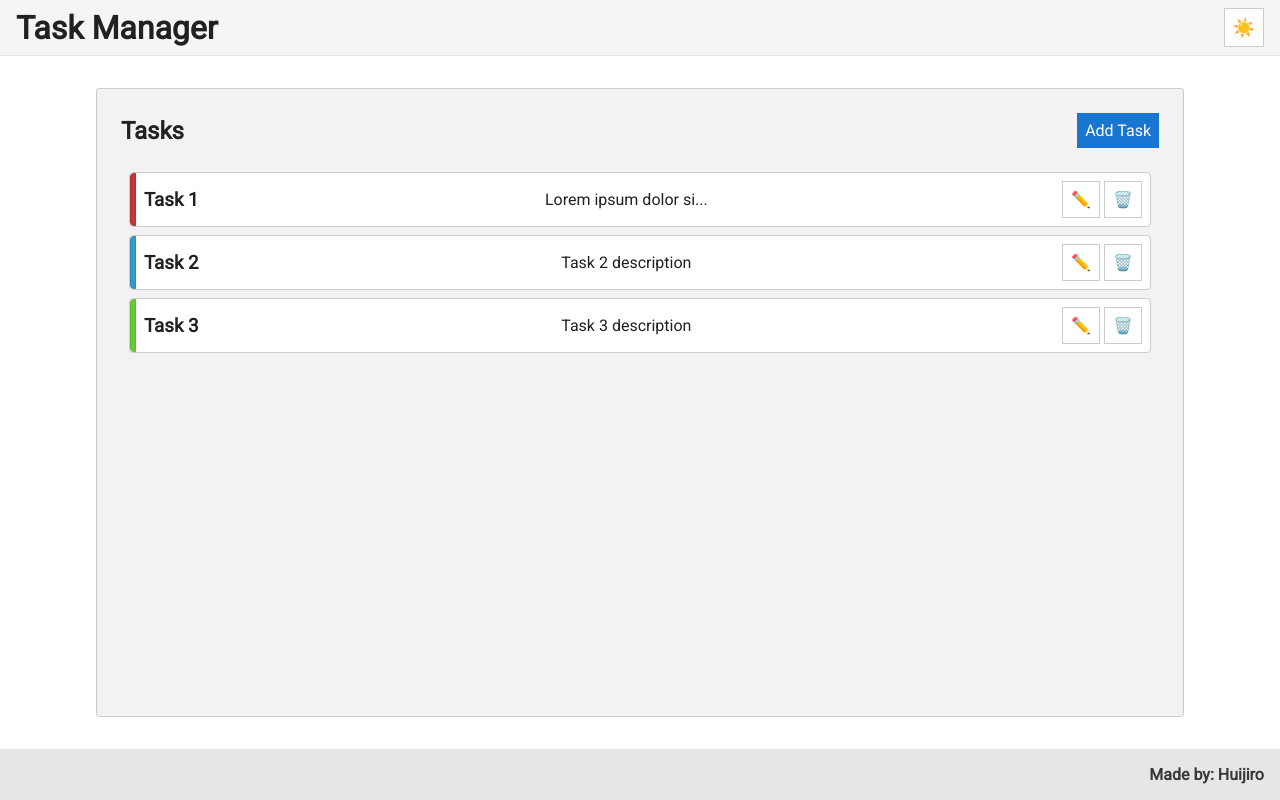
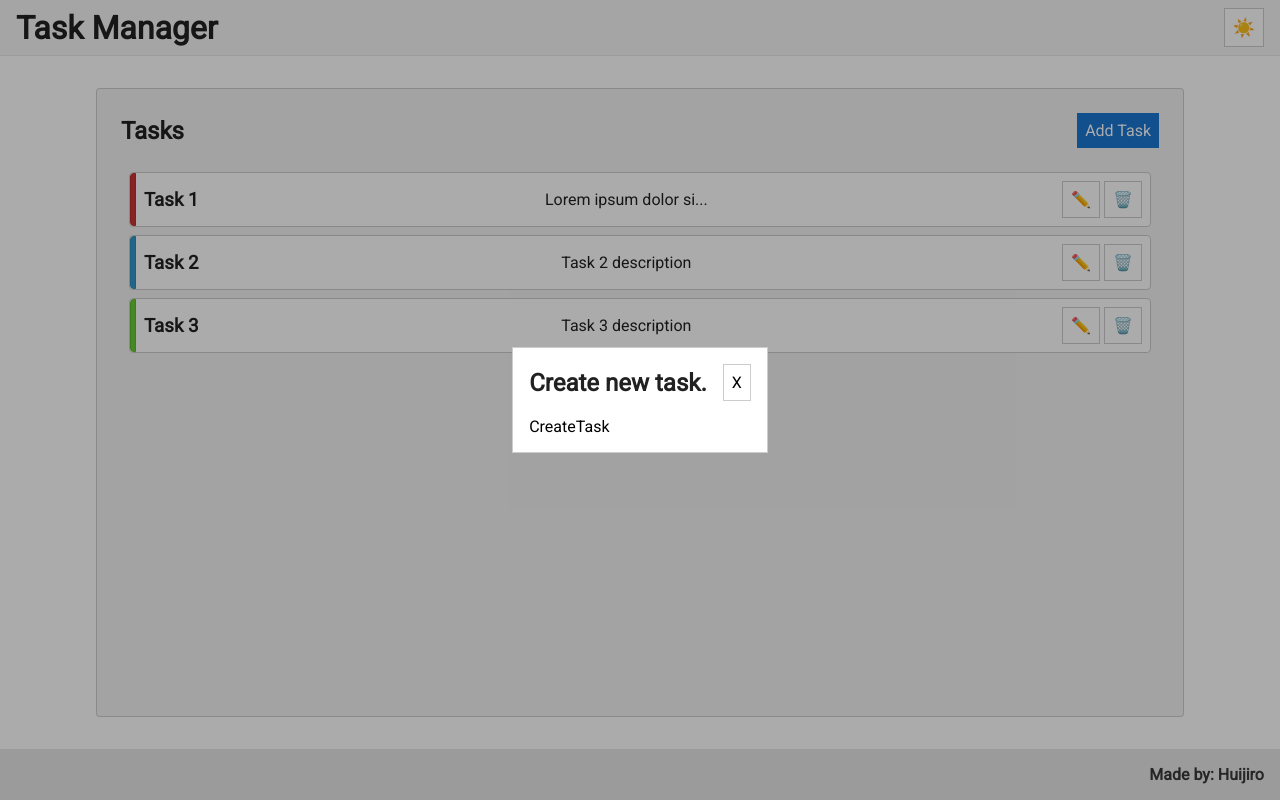
Before and after one commit to Huijiro/ebytr-frontend, a React (Vite) app: page / in a window 1280 px wide. Both pictures are taken after a click on the button "Add Task". Built offline with nearby package versions, Linux system fonts and the light colour scheme; a web font is replaced by a local one.

Commit message:
Added modal for create task and re-factored modal system

```diff
--- /dev/null
+++ b/src/components/TaskSystem/TaskCreate/index.tsx
@@ -0,0 +1,5 @@
+function TaskCreate() {
+  return <div>CreateTask</div>;
+}
+
+export default TaskCreate;
--- /dev/null
+++ b/src/components/TaskSystem/TaskModals/index.tsx
@@ -0,0 +1,45 @@
+import { createContext, useMemo, useState } from 'react';
+import TaskCreate from '../TaskCreate';
+import Window from './window';
+
+interface Modal {
+  /* Is create window open? */
+  create: boolean;
+
+  /* Create window toggle */
+  openCreate: (isOpen: boolean) => void;
+}
+
+const TasksModalContext = createContext<Modal>({
+  create: false,
+  openCreate: () => {},
+});
+
+interface Props {
+  children: React.ReactNode;
+}
+
+function TasksModalProvider({ children }: Props) {
+  const [create, openCreate] = useState(false);
+
+  const value = useMemo(
+    () => ({
+      create,
+      openCreate,
+    }),
+    [create],
+  );
+
+  return (
+    <TasksModalContext.Provider value={value}>
+      {create ? (
+        <Window title="Create new task." setOpen={openCreate}>
+          <TaskCreate />
+        </Window>
+      ) : null}
+      {children}
+    </TasksModalContext.Provider>
+  );
+}
+
+export { TasksModalContext, TasksModalProvider };
--- /dev/null
+++ b/src/components/TaskSystem/TaskModals/modal.module.css
@@ -0,0 +1,34 @@
+.modal {
+  display: flex;
+  align-items: center;
+  justify-content: center;
+  top: 0;
+  left: 0;
+  height: 100vh;
+  width: 100vw;
+  position: fixed;
+  background-color: hsl(0, 0%, 0%, 33%);
+  z-index: 9999;
+}
+
+.window {
+  padding: 1em;
+}
+
+.window[data-mode='light'] {
+  background-color: hsl(0, 0%, 100%);
+  border: 1px solid hsl(0, 0%, 80%);
+}
+
+.window[data-mode='dark'] {
+  background-color: hsl(0, 0%, 35%);
+  border: 1px solid hsl(0, 0%, 45%);
+}
+
+.head {
+  display: flex;
+  align-items: center;
+  justify-content: space-between;
+  margin-bottom: 1em;
+  gap: 1em;
+}
--- /dev/null
+++ b/src/components/TaskSystem/TaskModals/window.tsx
@@ -0,0 +1,36 @@
+import { useContext } from 'react';
+import { ThemeContext } from '../../../utils/themeContext';
+import Button from '../../Button';
+import Text from '../../Text';
+import CSS from './modal.module.css';
+
+interface Props {
+  /* Title of the window */
+  title: string;
+  /* Is the window open? */
+  setOpen: (isOpen: boolean) => void;
+  children: React.ReactNode;
+}
+
+function Window({ title, setOpen, children }: Props) {
+  const { mode } = useContext(ThemeContext);
+  return (
+    <div className={CSS.modal}>
+      <div className={CSS.window} data-mode={mode}>
+        <div className={CSS.head}>
+          <Text type="h2">{title}</Text>
+          <Button
+            onClick={() => {
+              setOpen(false);
+            }}
+          >
+            X
+          </Button>
+        </div>
+        <div className={CSS.body}>{children}</div>
+      </div>
+    </div>
+  );
+}
+
+export default Window;
--- a/src/components/TaskSystem/TasksContainer/index.tsx
+++ b/src/components/TaskSystem/TasksContainer/index.tsx
@@ -1,4 +1,5 @@
 import { useContext } from 'react';
+import { TasksModalProvider } from '../TaskModals';
 import { ThemeContext } from '../../../utils/themeContext';
 import TasksHeader from '../TasksHeader';
 import TasksList from '../TasksList';
@@ -8,8 +9,10 @@ function TasksContainer() {
   const { mode } = useContext(ThemeContext);
   return (
     <div className={CSS.container} data-mode={mode}>
-      <TasksHeader />
-      <TasksList />
+      <TasksModalProvider>
+        <TasksHeader />
+        <TasksList />
+      </TasksModalProvider>
     </div>
   );
 }
--- a/src/components/TaskSystem/TasksHeader/index.tsx
+++ b/src/components/TaskSystem/TasksHeader/index.tsx
@@ -1,12 +1,22 @@
+import { useContext } from 'react';
 import Button from '../../Button';
 import Text from '../../Text';
+import { TasksModalContext } from '../TaskModals';
 import CSS from './tasksHeader.module.css';
 
 function TasksHeader() {
+  const { openCreate } = useContext(TasksModalContext);
   return (
     <div className={CSS.header}>
       <Text type="h2">Tasks</Text>
-      <Button color="primary">Add Task</Button>
+      <Button
+        color="primary"
+        onClick={() => {
+          openCreate(true);
+        }}
+      >
+        Add Task
+      </Button>
     </div>
   );
 }
```
Also changed, not shown: src/utils/modalContext.tsx (deleted, +0 -34 lines).
